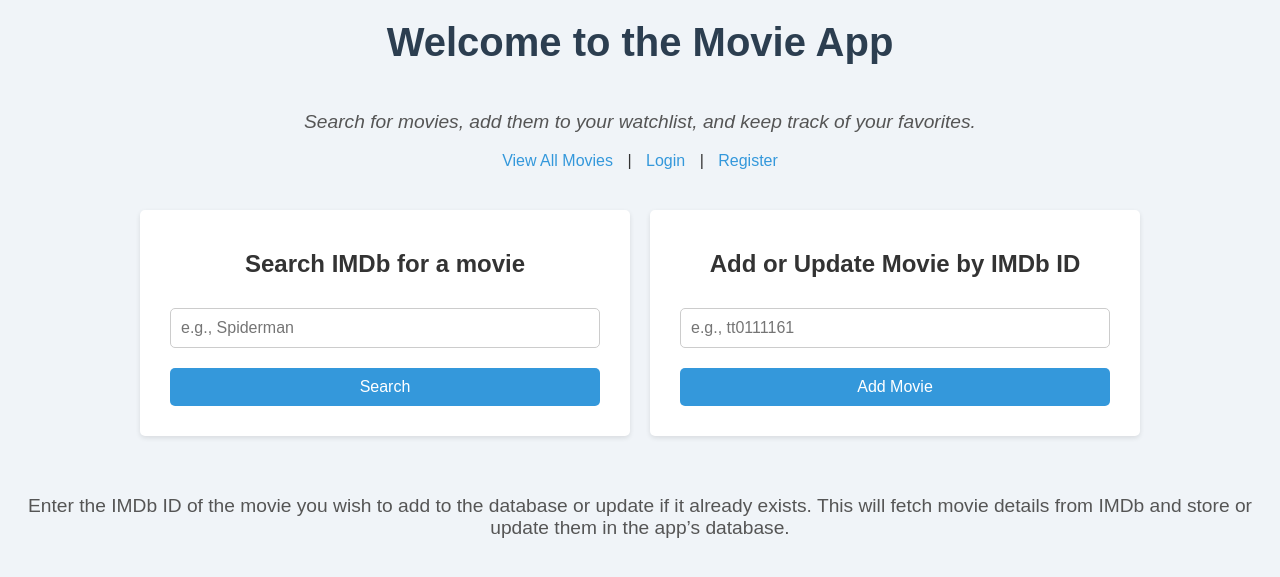
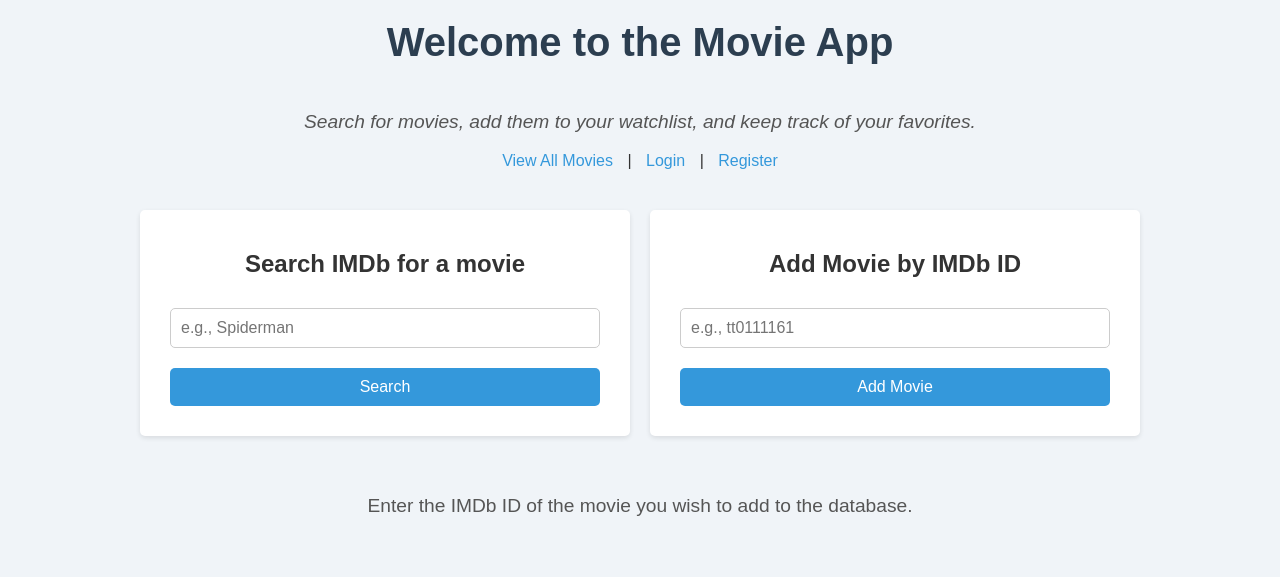
Before and after one commit to Willie-dl/movie-test-4326, a Flask app: page / in a window 1280 px wide. Shown: the top 577 px of the page. Run offline with Flask 3, Linux system fonts and the light colour scheme.

Commit message:
home edit

```diff
--- a/movie test/templates/home.html
+++ b/movie test/templates/home.html
@@ -47,15 +47,13 @@
 
         <!-- IMDb ID form to add or update a movie -->
         <form action="{{ url_for('add_or_update_movie') }}" method="post">
-            <h2>Add or Update Movie by IMDb ID</h2>
+            <h2>Add Movie by IMDb ID</h2>
             <input type="text" id="movie_id" name="movie_id" placeholder="e.g., tt0111161" required>
             <button type="submit">Add Movie</button>
         </form>
     </div>
 
-    <p>Enter the IMDb ID of the movie you wish to add to the database or update if it already exists.
-        This will fetch movie details from IMDb and store or update them in the app’s database.
-    </p>
+    <p>Enter the IMDb ID of the movie you wish to add to the database. </p>
 
 </body>
 </html>
```
Also changed, not shown: movie test/movies.db.
